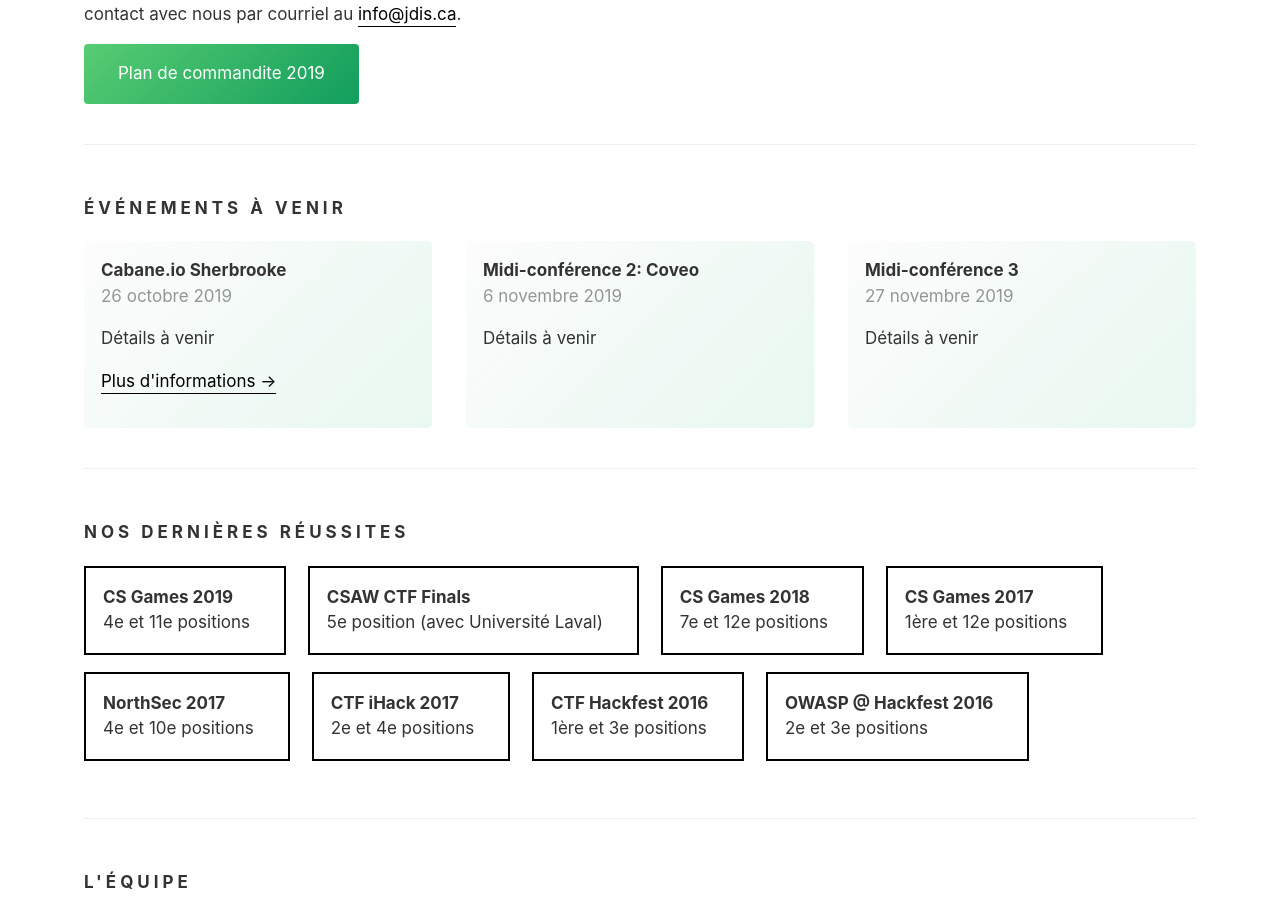
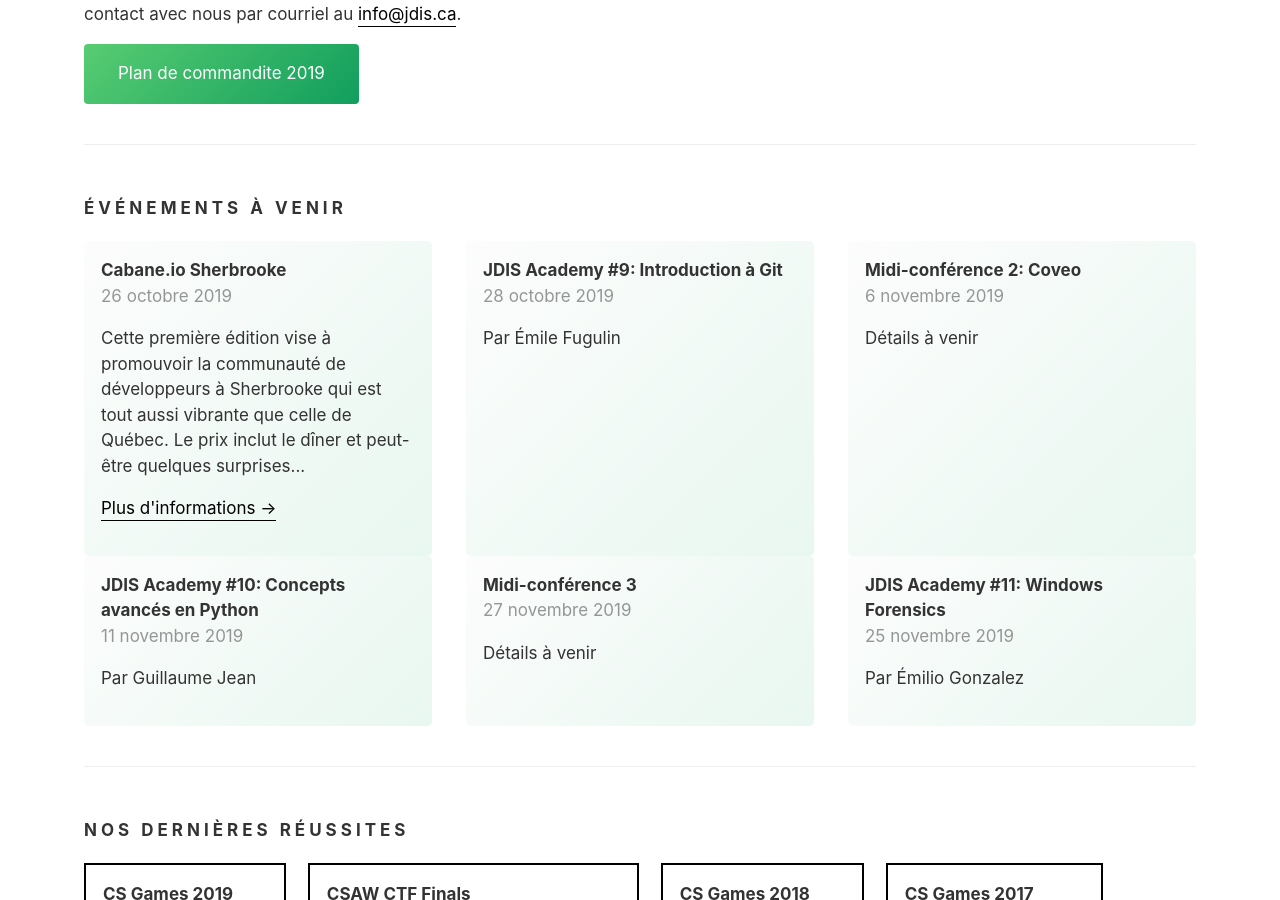
Before and after one commit to JDIS/Website, a Jekyll site: the page built from _pages/index.html, in a window 1280 px wide and 900 px high, scrolled down 2014 px. Built offline with Jekyll 4.4.1, drawn with Linux system fonts in a browser that asks for light colours; some web fonts are replaced.

Commit message:
add jdis academy and modify existing events

```diff
--- a/_data/events.json
+++ b/_data/events.json
@@ -7,18 +7,18 @@
     "description": "Détails à venir"
   },
   {
-    "name": "UnitedCTF",
-    "url": "https://unitedctf.ca",
-    "date": "20 au 29 septembre 2019",
-    "date_unix": 1569801600000,
-    "description": "En collaboration avec CFIUL et DCIETS, JDIS organise une compétition informatique en ligne! La compétition a été pensée à la fois pour les débutants et pour les gens plus avancés. Il y a un événement hors ligne pour le lancement de la compétition."
+    "name": "Cabane.io Sherbrooke",
+    "url": "https://sherbrooke.cabane.io",
+    "date": "26 octobre 2019",
+    "date_unix": 1572048000000,
+    "description": "Cette première édition vise à promouvoir la communauté de développeurs à Sherbrooke qui est tout aussi vibrante que celle de Québec. Le prix inclut le dîner et peut-être quelques surprises..."
   },
   {
-    "name": "Cabane.io Sherbrooke",
-    "url": "https://unitedctf.ca",
-    "date": "26 octobre 2019",
-    "date_unix": 1572048000000,
-    "description": "Détails à venir"
+    "name": "JDIS Academy #9: Introduction à Git",
+    "url": "",
+    "date": "28 octobre 2019",
+    "date_unix": 1572282000000,
+    "description": "Par Émile Fugulin"
   },
   {
     "name": "Midi-conférence 2: Coveo",
@@ -28,11 +28,32 @@
     "description": "Détails à venir"
   },
   {
+    "name": "JDIS Academy #10: Concepts avancés en Python",
+    "url": "",
+    "date": "11 novembre 2019",
+    "date_unix": 1573491600000,
+    "description": "Par Guillaume Jean"
+  },
+  {
     "name": "Midi-conférence 3",
     "url": "",
     "date": "27 novembre 2019",
     "date_unix": 1574812800000,
     "description": "Détails à venir"
+  },
+  {
+    "name": "JDIS Academy #11: Windows Forensics",
+    "url": "",
+    "date": "25 novembre 2019",
+    "date_unix": 1574960400000,
+    "description": "Par Émilio Gonzalez"
+  },
+  {
+    "name": "UnitedCTF",
+    "url": "https://unitedctf.ca",
+    "date": "20 au 29 septembre 2019",
+    "date_unix": 1569801600000,
+    "description": "En collaboration avec CFIUL et DCIETS, JDIS organise une compétition informatique en ligne! La compétition a été pensée à la fois pour les débutants et pour les gens plus avancés. Il y a un événement hors ligne pour le lancement de la compétition."
   },
   {
     "name": "iHack Sherbrooke 2019",
```
